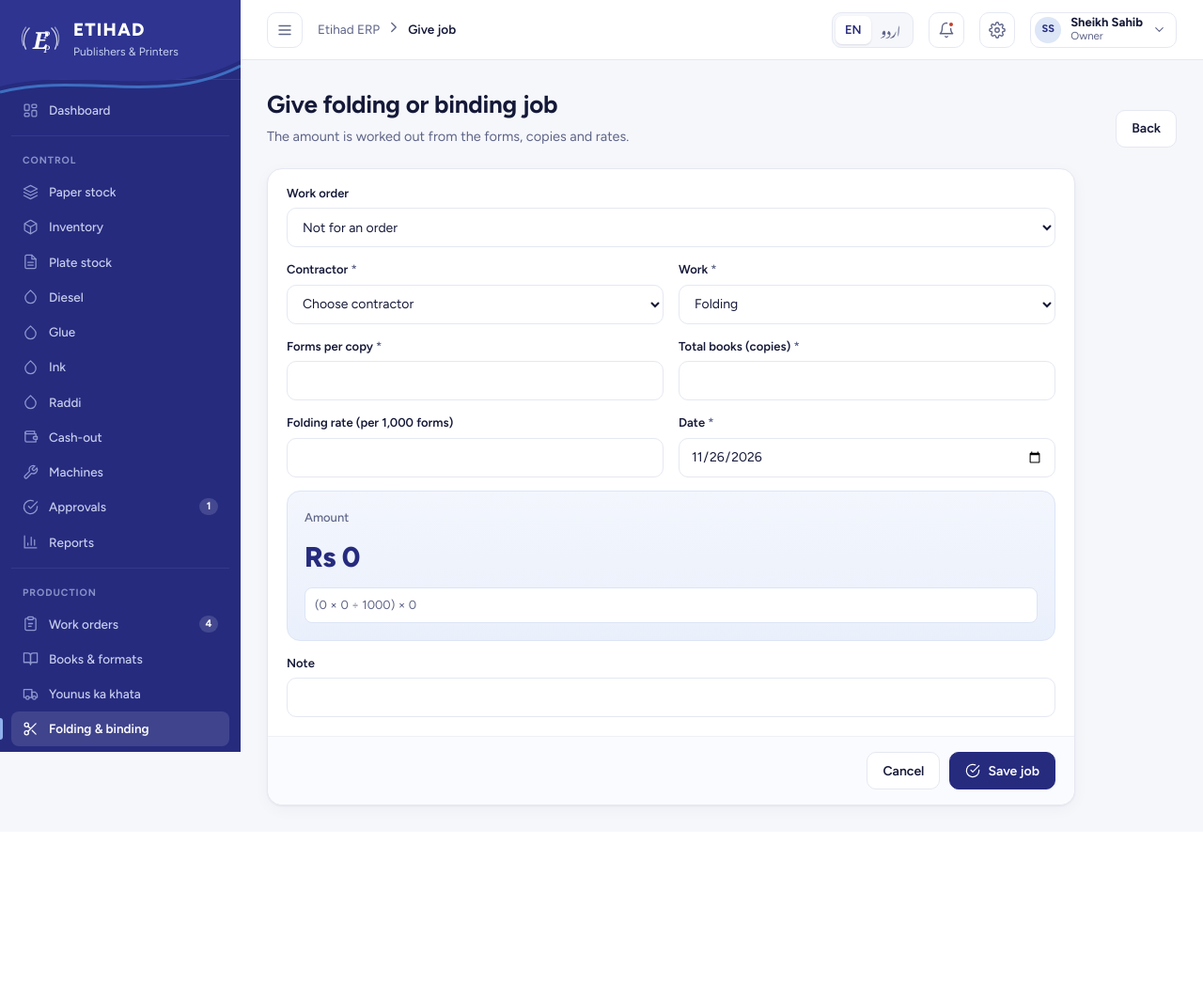
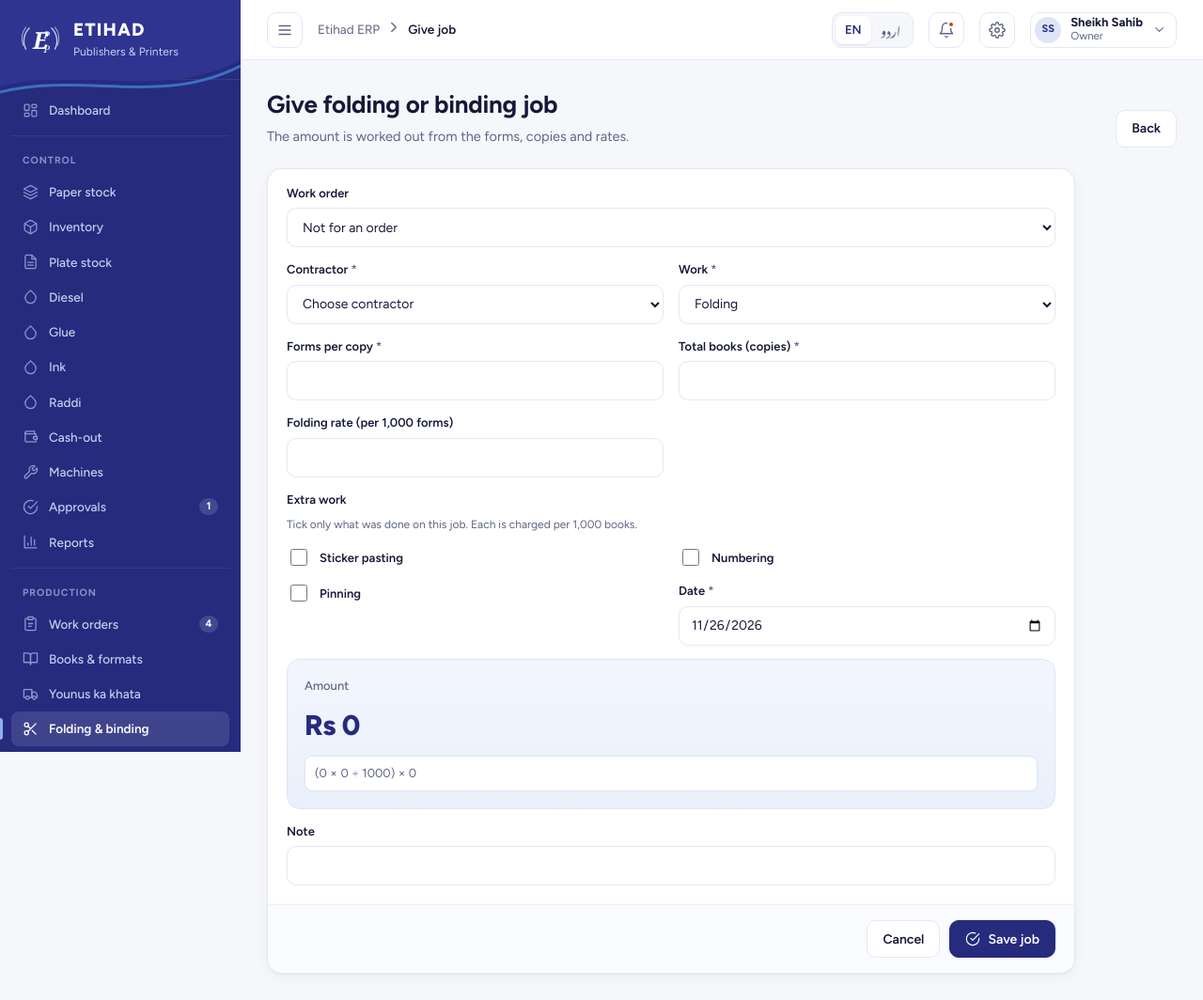
Before and after one commit to Haiderali2122/etihad, a Laravel app: page /contractor-jobs/create in a window 1280 px wide. Shown: the whole page at 94% size. Before the commit the page ends 863 px from the top, so only its background shows below. Run offline with Laravel 12, Linux system fonts and the light colour scheme; the visitor is signed in with stand-in values (Sample User, id 1); data comes from the database, SQL or seed files in the repository; some web fonts are replaced.

Commit message:
Sticker pasting, numbering and pinning on folding and binding jobs
The give-job and edit-job screens get an "Extra work" section with three tick boxes, each charged per 1,000 books
and added to the job's bill: sticker pasting (Rs 200 to start), numbering (Rs 65) and pinning (rate typed in per
job). Only ticked work is charged; the contractor's page shows what was done.

Co-Authored-By: Claude Opus 5.5 <noreply@anthropic.com>

```diff
--- a/app/Http/Controllers/ContractorJobController.php
+++ b/app/Http/Controllers/ContractorJobController.php
@@ -33,12 +33,12 @@ class ContractorJobController extends Controller
         $data = $request->validated();
         $kind = ContractorJobKind::from($data['kind']);
 
-        $job = ContractorJob::create($data + [
-            'amount' => ContractorJob::price($kind, (float) $data['forms'], (int) $data['copies'],
-                (float) ($data['folding_rate'] ?? 0), (float) ($data['form_rate'] ?? 0), (float) ($data['copy_rate'] ?? 0)),
+        $job = new ContractorJob(StoreContractorJobRequest::extraWorkRates($data) + $data + [
             'state' => 'in_progress',
             'created_by' => $request->user()->id,
         ]);
+        $job->amount = $job->workOutAmount();
+        $job->save();
 
         return redirect()->route($job->work_order_id ? 'work-orders.show' : 'contractors.show', $job->work_order_id ?? $job->contractor_id)
             ->with('status', __(':kind job given to :name: Rs :amount.', ['kind' => $kind->label(), 'name' => $job->contractor->name, 'amount' => number_format($job->amount)]));
@@ -79,12 +79,11 @@ class ContractorJobController extends Controller
             'form_rate' => [$binding ? 'required' : 'nullable', 'numeric', 'decimal:0,2', 'min:0'],
             'copy_rate' => [$binding ? 'required' : 'nullable', 'numeric', 'decimal:0,2', 'min:0'],
             'note' => ['nullable', 'string', 'max:255'],
-        ]);
+        ] + StoreContractorJobRequest::extraWorkRules());
 
-        $contractorJob->update($data + [
-            'amount' => ContractorJob::price($contractorJob->kind, (float) $data['forms'], (int) $data['copies'],
-                (float) ($data['folding_rate'] ?? 0), (float) ($data['form_rate'] ?? 0), (float) ($data['copy_rate'] ?? 0)),
-        ]);
+        $contractorJob->fill(StoreContractorJobRequest::extraWorkRates($data) + $data);
+        $contractorJob->amount = $contractorJob->workOutAmount();
+        $contractorJob->save();
 
         return redirect()->route('contractors.show', $contractorJob->contractor_id)->with('status', __('Job saved: Rs :amount.', ['amount' => number_format($contractorJob->amount)]));
     }
--- a/app/Models/ContractorJob.php
+++ b/app/Models/ContractorJob.php
@@ -16,12 +16,34 @@ use Illuminate\Database\Eloquent\Relations\BelongsTo;
  *
  * - Folding: (forms × copies ÷ 1000) × folding rate
  * - Binding: ((forms × rate per form) + binding rate) × copies in thousands (20,000 books count as 20)
+ *
+ * Extra work ticked on the job (sticker pasting, numbering, pinning) adds its rate × copies ÷ 1000 on top.
  */
-#[Fillable(['contractor_id', 'work_order_id', 'kind', 'job_on', 'forms', 'copies', 'folding_rate', 'form_rate', 'copy_rate', 'amount', 'state', 'done_on', 'note', 'created_by'])]
+#[Fillable(['contractor_id', 'work_order_id', 'kind', 'job_on', 'forms', 'copies', 'folding_rate', 'form_rate', 'copy_rate', 'sticker_rate', 'numbering_rate', 'pinning_rate', 'amount', 'state', 'done_on', 'note', 'created_by'])]
 class ContractorJob extends Model
 {
     /** @use HasFactory<ContractorJobFactory> */
     use HasFactory, RecordsDeletion;
+
+    /**
+     * Extra work that can be ticked on a job, each charged per 1,000 books, with the rate filled in to start from.
+     * Pinning has no fixed rate; it is typed in for each job.
+     *
+     * @var array<string, array{label: string, default: int|null}>
+     */
+    public const Extras = [
+        'sticker' => ['label' => 'Sticker pasting', 'default' => 200],
+        'numbering' => ['label' => 'Numbering', 'default' => 65],
+        'pinning' => ['label' => 'Pinning', 'default' => null],
+    ];
+
+    /**
+     * The ticked extra work's rates added together (per 1,000 books).
+     */
+    public function extrasRate(): float
+    {
+        return collect(array_keys(self::Extras))->sum(fn (string $extra) => (float) $this->{$extra.'_rate'});
+    }
 
     protected function casts(): array
     {
@@ -34,16 +56,28 @@ class ContractorJob extends Model
             'folding_rate' => 'decimal:2',
             'form_rate' => 'decimal:2',
             'copy_rate' => 'decimal:2',
+            'sticker_rate' => 'decimal:2',
+            'numbering_rate' => 'decimal:2',
+            'pinning_rate' => 'decimal:2',
             'amount' => 'integer',
         ];
     }
 
-    public static function price(ContractorJobKind $kind, float $forms, int $copies, float $foldingRate = 0, float $formRate = 0, float $copyRate = 0): int
+    public static function price(ContractorJobKind $kind, float $forms, int $copies, float $foldingRate = 0, float $formRate = 0, float $copyRate = 0, float $extrasRate = 0): int
     {
         return PressMath::roundToTen(match ($kind) {
             ContractorJobKind::Folding => $forms * $copies / 1000 * $foldingRate,
             ContractorJobKind::Binding => ($forms * $formRate + $copyRate) * $copies / 1000,
-        });
+        } + $extrasRate * $copies / 1000);
+    }
+
+    /**
+     * This job's amount from its own forms, copies and rates.
+     */
+    public function workOutAmount(): int
+    {
+        return self::price($this->kind, (float) $this->forms, (int) $this->copies,
+            (float) $this->folding_rate, (float) $this->form_rate, (float) $this->copy_rate, $this->extrasRate());
     }
 
     /**
@@ -71,9 +105,26 @@ class ContractorJob extends Model
     {
         $qty = fn ($v) => InventoryItem::qty($v);
 
-        return $this->kind === ContractorJobKind::Folding
+        $work = $this->kind === ContractorJobKind::Folding
             ? "{$qty($this->forms)} × ".number_format($this->copies)." ÷ 1000 × {$qty($this->folding_rate)}"
             : "({$qty($this->forms)} × {$qty($this->form_rate)} + {$qty($this->copy_rate)}) × ".number_format($this->copies).' ÷ 1000';
+
+        $extras = collect(array_keys(self::Extras))->filter(fn (string $extra) => $this->{$extra.'_rate'} !== null)
+            ->map(fn (string $extra) => $qty($this->{$extra.'_rate'}));
+
+        return $extras->isEmpty() ? $work : $work.' + ('.$extras->join(' + ').') × '.number_format($this->copies).' ÷ 1000';
+    }
+
+    /**
+     * The extra work ticked on this job, e.g. ["Sticker pasting: Rs 200", "Numbering: Rs 65"] (per 1,000 books).
+     *
+     * @return list<string>
+     */
+    public function extrasDone(): array
+    {
+        return collect(self::Extras)->filter(fn (array $extra, string $key) => $this->{$key.'_rate'} !== null)
+            ->map(fn (array $extra, string $key) => __($extra['label']).': Rs '.InventoryItem::qty($this->{$key.'_rate'}))
+            ->values()->all();
     }
 
     public function deletionLabel(): string
--- /dev/null
+++ b/resources/views/contractors/jobs/_extras.blade.php
@@ -0,0 +1,32 @@
+{{--
+    Extra work on a folding or binding job, each ticked only when it was done and charged per 1,000 books:
+    sticker pasting (Rs 200 to start), numbering (Rs 65) and pinning (rate typed in for each job).
+    Expects $job (null on the "give job" form).
+--}}
+<div class="field full"><label style="margin-bottom:2px">{{ __('Extra work') }}</label><span class="hint" style="margin-top:0">{{ __('Tick only what was done on this job. Each is charged per 1,000 books.') }}</span></div>
+@foreach (\App\Models\ContractorJob::Extras as $extra => $info)
+    @php
+        $saved = $job?->{$extra.'_rate'};
+        $ticked = (bool) old('has_'.$extra, $saved !== null);
+        $rate = old($extra.'_rate', $saved !== null ? (float) $saved : $info['default']);
+    @endphp
+    <div class="field">
+        <input type="hidden" name="has_{{ $extra }}" value="0">
+        <label class="check-row" for="f_has_{{ $extra }}"><input type="checkbox" id="f_has_{{ $extra }}" name="has_{{ $extra }}" value="1" data-extra="{{ $extra }}" @checked($ticked)> {{ __($info['label']) }}</label>
+        <div data-extra-rate="{{ $extra }}" @if (! $ticked) hidden @endif style="margin-top:6px">
+            <input type="number" id="f_{{ $extra }}_rate" name="{{ $extra }}_rate" step="0.01" min="0" value="{{ $rate }}" placeholder="{{ __('Rate per 1,000 books') }}" aria-label="{{ __(':work rate (per 1,000 books)', ['work' => __($info['label'])]) }}">
+        </div>
+        @error($extra.'_rate')<span class="err">{{ $message }}</span>@enderror
+    </div>
+@endforeach
+
+@push('scripts')
+<script>
+    // A ticked extra shows its rate box; unticked ones are hidden and not charged.
+    document.querySelectorAll('input[data-extra]').forEach(box => box.addEventListener('change', () => {
+        const rate = document.querySelector(`[data-extra-rate="${box.dataset.extra}"]`);
+        rate.hidden = !box.checked;
+        if (box.checked) { rate.querySelector('input').focus(); }
+    }));
+</script>
+@endpush
--- a/resources/views/contractors/jobs/create.blade.php
+++ b/resources/views/contractors/jobs/create.blade.php
@@ -22,7 +22,9 @@
                 <x-field name="copies" type="number" min="1" :label="__('Total books (copies)')" :value="$order?->copies" required />
                 <x-field name="folding_rate" type="number" step="0.01" min="0" :label="__('Folding rate (per 1,000 forms)')" />
                 <x-field name="form_rate" type="number" step="0.01" min="0" :label="__('Binding rate per form (per 1,000 books)')" />
-                <x-field name="copy_rate" type="number" step="0.01" min="0" :label="__('Binding rate (per 1,000 books)')" />                <x-field name="job_on" type="date" :label="__('Date')" :value="today()->toDateString()" required />
+                <x-field name="copy_rate" type="number" step="0.01" min="0" :label="__('Binding rate (per 1,000 books)')" />
+                @include('contractors.jobs._extras', ['job' => null])
+                <x-field name="job_on" type="date" :label="__('Date')" :value="today()->toDateString()" required />
                 <div class="field full"><div class="calc"><div class="lbl">{{ __('Amount') }}</div><div class="big num" id="jobAmount">Rs 0</div><div class="eq" id="jobEq" dir="ltr"></div></div></div>
                 <x-field name="note" :label="__('Note')" full />
             </div></div>
@@ -48,17 +50,26 @@
                         perCopy.value = c.copy ?? perCopy.value;
                         calc();
                     };
+                    const extras = [...document.querySelectorAll('input[data-extra]')];
                     const calc = () => {
                         const f = +forms.value || 0, n = +copies.value || 0;
-                        const amount = kind.value === 'binding' ? r10((f * (+perForm.value || 0) + (+perCopy.value || 0)) * n / 1000) : r10(f * n / 1000 * (+fold.value || 0));
+                        // Ticked extra work (stickers, numbering, pinning): each rate × books ÷ 1000, on top of the work.
+                        const extraRates = extras.filter(box => box.checked).map(box => +$(`f_${box.dataset.extra}_rate`).value || 0);
+                        const work = kind.value === 'binding' ? (f * (+perForm.value || 0) + (+perCopy.value || 0)) * n / 1000 : f * n / 1000 * (+fold.value || 0);
+                        const amount = r10(work + extraRates.reduce((a, b) => a + b, 0) * n / 1000);
                         $('jobAmount').textContent = 'Rs ' + fmt(amount);
-                        $('jobEq').textContent = kind.value === 'binding'
+                        $('jobEq').textContent = (kind.value === 'binding'
                             ? `((${f} × ${perForm.value || 0}) + ${perCopy.value || 0}) × ${fmt(n)} ÷ 1000`
-                            : `(${f} × ${fmt(n)} ÷ 1000) × ${fold.value || 0}`;
+                            : `(${f} × ${fmt(n)} ÷ 1000) × ${fold.value || 0}`)
+                            + (extraRates.length ? ` + (${extraRates.join(' + ')}) × ${fmt(n)} ÷ 1000` : '');
                     };
                     order.addEventListener('change', fill); contractor.addEventListener('change', fill);
                     kind.addEventListener('change', () => { toggle(); calc(); });
                     [forms, copies, fold, perForm, perCopy].forEach(el => el.addEventListener('input', calc));
+                    extras.forEach(box => {
+                        box.addEventListener('change', calc);
+                        $(`f_${box.dataset.extra}_rate`).addEventListener('input', calc);
+                    });
                     // After a validation error keep what was typed; otherwise start from the order and contractor.
                     toggle();
                     @json(session()->hasOldInput()) ? calc() : fill();
--- a/resources/views/contractors/jobs/edit.blade.php
+++ b/resources/views/contractors/jobs/edit.blade.php
@@ -12,6 +12,7 @@
             @else
                 <x-field name="folding_rate" type="number" step="0.01" min="0" :label="__('Folding rate (per 1,000 forms)')" :value="(float) $job->folding_rate" required />
             @endif
+            @include('contractors.jobs._extras', ['job' => $job])
             <x-field name="job_on" type="date" :label="__('Date')" :value="$job->job_on->toDateString()" required />
             <x-field name="note" :label="__('Note')" :value="$job->note" full />
         </div></div>
--- a/resources/views/contractors/show.blade.php
+++ b/resources/views/contractors/show.blade.php
@@ -66,7 +66,7 @@
                 <tr data-href="{{ route('records.show', ['contractor-job', $job->id]) }}">
                     <td>{{ $job->job_on->format('j M Y') }}</td>
                     <td>{{ $job->workOrder?->number ?? '—' }}</td>
-                    <td>{{ $job->kind->label() }}</td>
+                    <td>{{ $job->kind->label() }}@if ($extras = $job->extrasDone())<div class="meta">{{ implode(' · ', $extras) }}</div>@endif</td>
                     <td class="meta" dir="ltr">{{ $job->formula() }}</td>
                     <td class="r num"><b>Rs {{ number_format($job->amount) }}</b></td>
                     <td><x-badge :tone="$job->isDone() ? 'good' : 'info'">{{ $job->isDone() ? __('Done') : __('In progress') }}</x-badge></td>
```
Also changed, not shown: app/Http/Requests/StoreContractorJobRequest.php (+28 -1 lines), tests/Feature/E2E/ContractorDispatchBuyerWasteE2ETest.php (+52 -0 lines), database/migrations/2026_11_26_164155_add_extra_work_rates_to_contractor_jobs_table.php (added), lang/ur.json.
